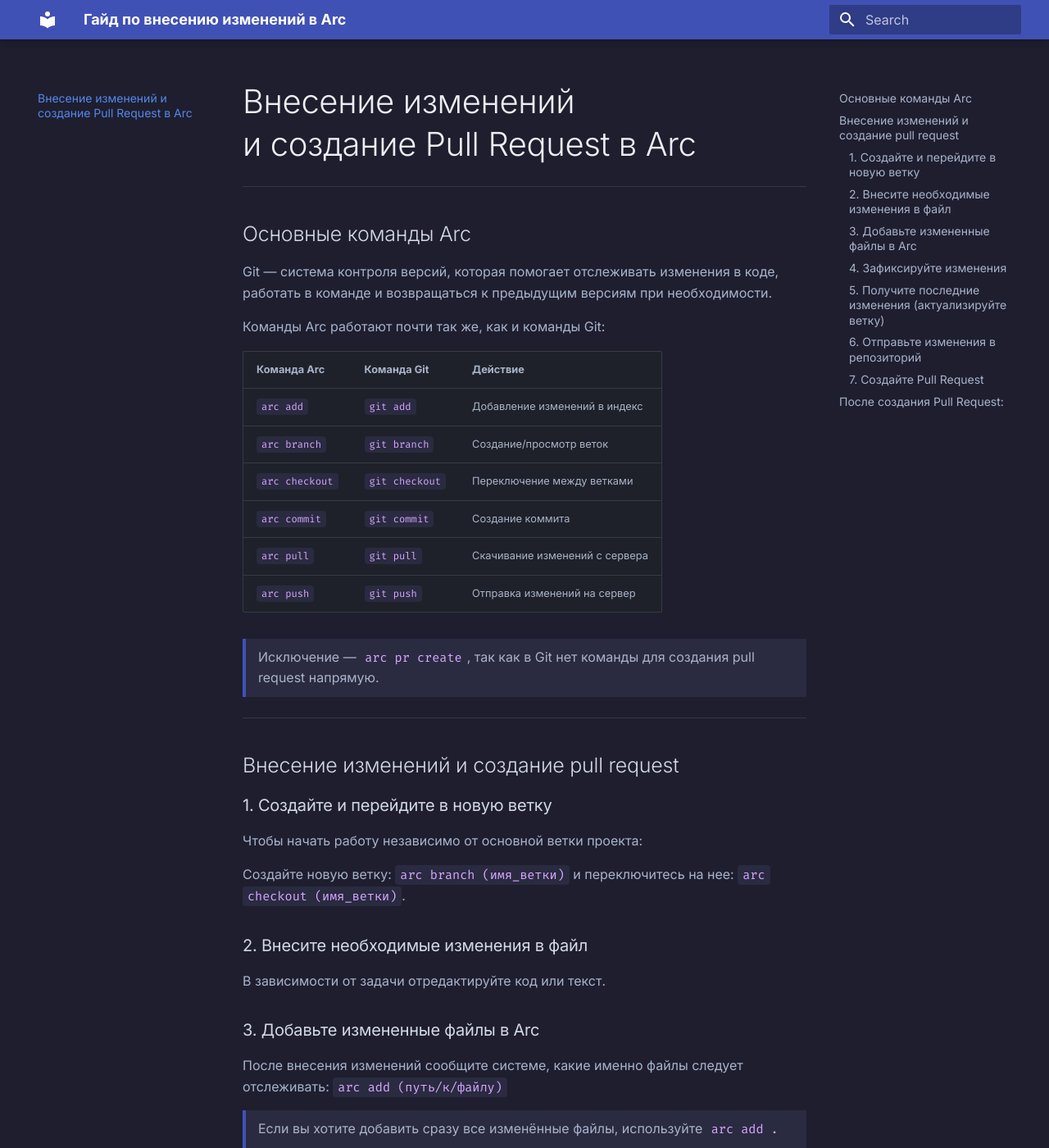
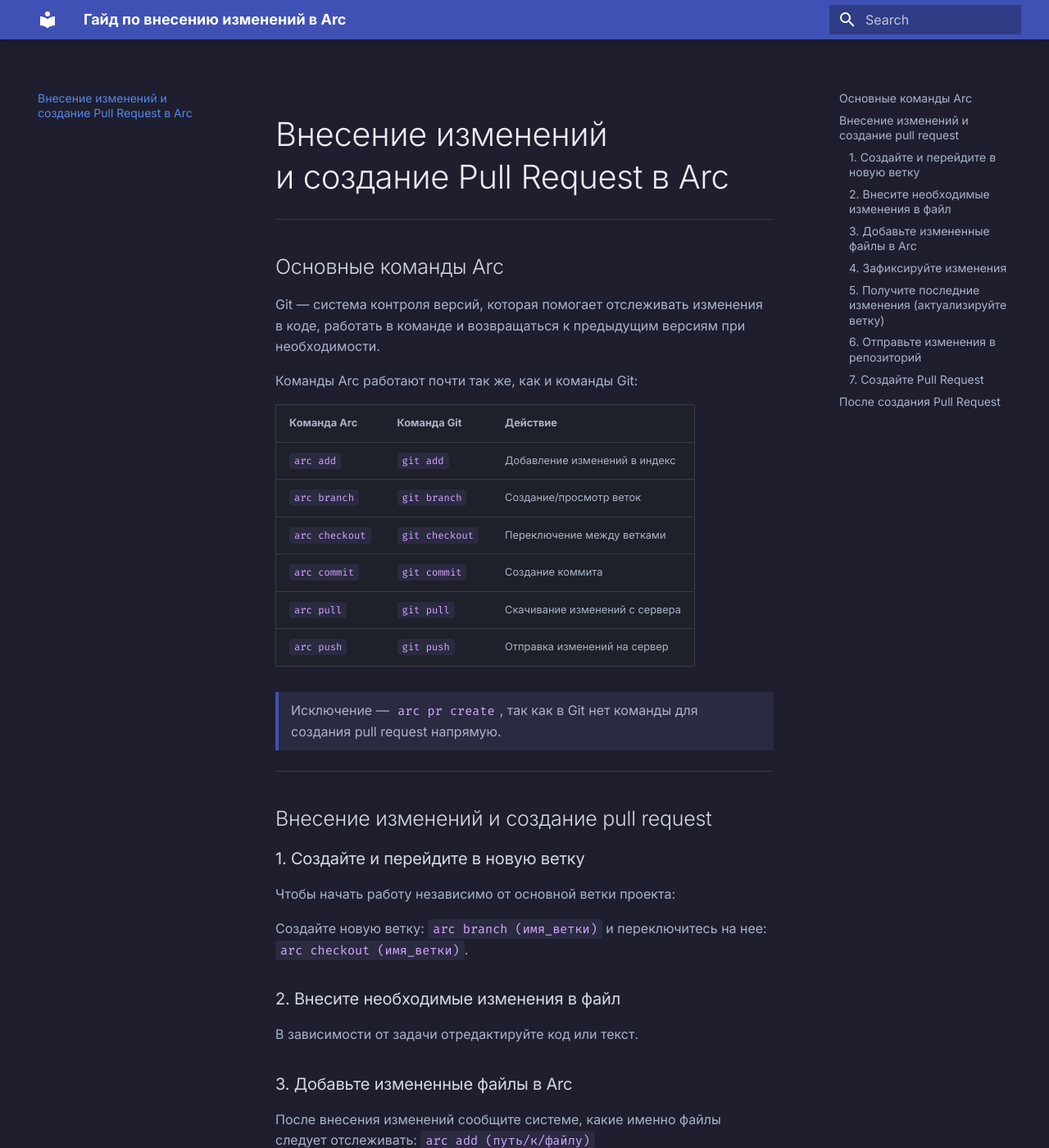
Before and after one commit to roalcrock/guide_arc, an MkDocs documentation site: the page built from docs/index.md, in a window 1280 px wide and 1400 px high. Shown: the whole window at 82% size. Built offline with MkDocs 1.6.1 and Material for MkDocs 9.7.7, drawn with Linux system fonts in a browser that asks for light colours; some of the changed text lies outside the part shown.

Commit message:
еще небольшие правки

```diff
--- a/docs/index.md
+++ b/docs/index.md
@@ -59,7 +59,7 @@ Git — система контроля версий, которая помог
 
 ---
 
-## После создания Pull Request:
+## После создания Pull Request
 
 * Ожидайте код-ревью от коллег;
 * При необходимости внесите дополнительные изменения в ту же ветку;
--- a/docs/stylesheets/extra.css
+++ b/docs/stylesheets/extra.css
@@ -5,7 +5,7 @@
 
 .md-content {
   background-color: #1e1e2f !important;
-
+   padding: 40px !important;
 }
 
 .md-typeset code {
```
